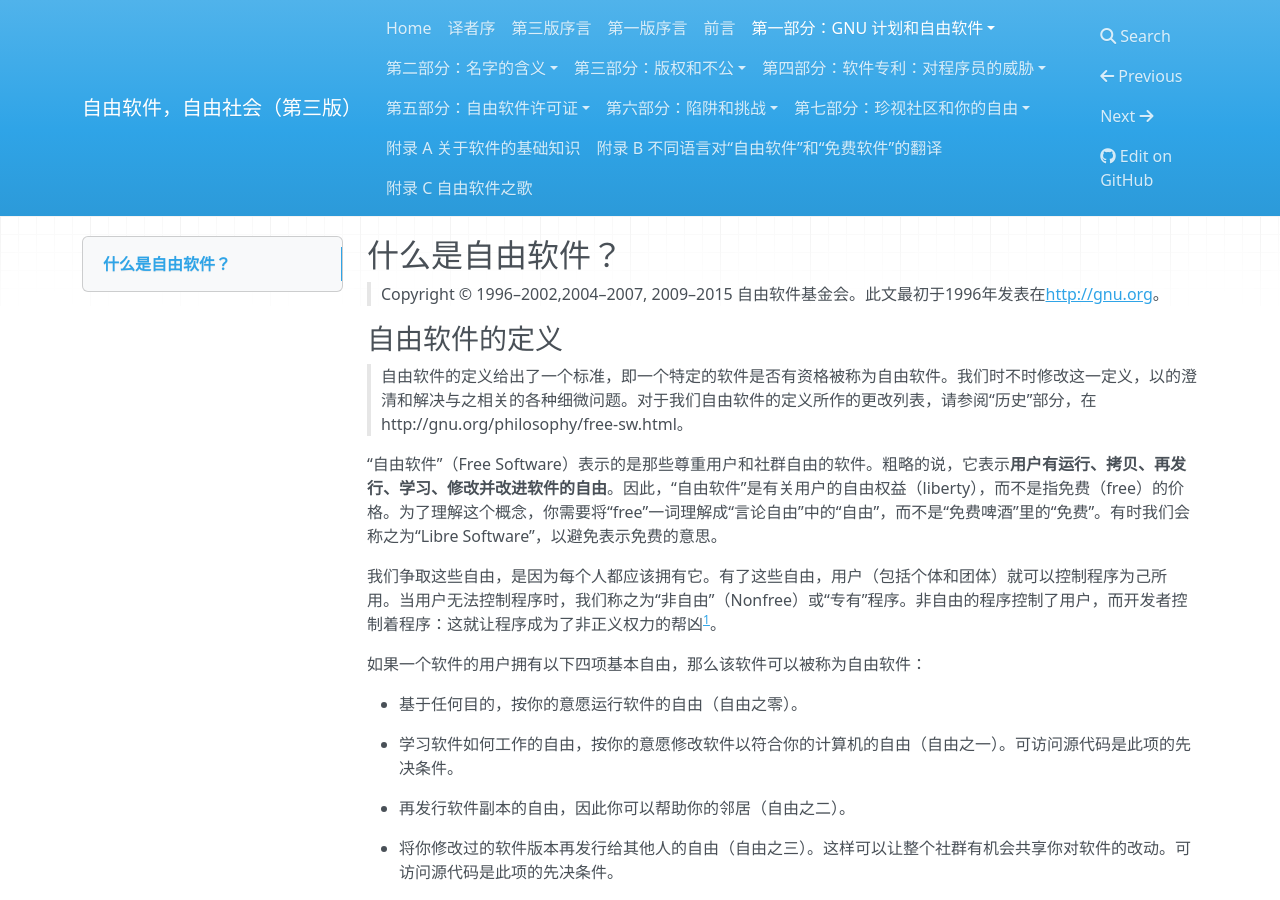
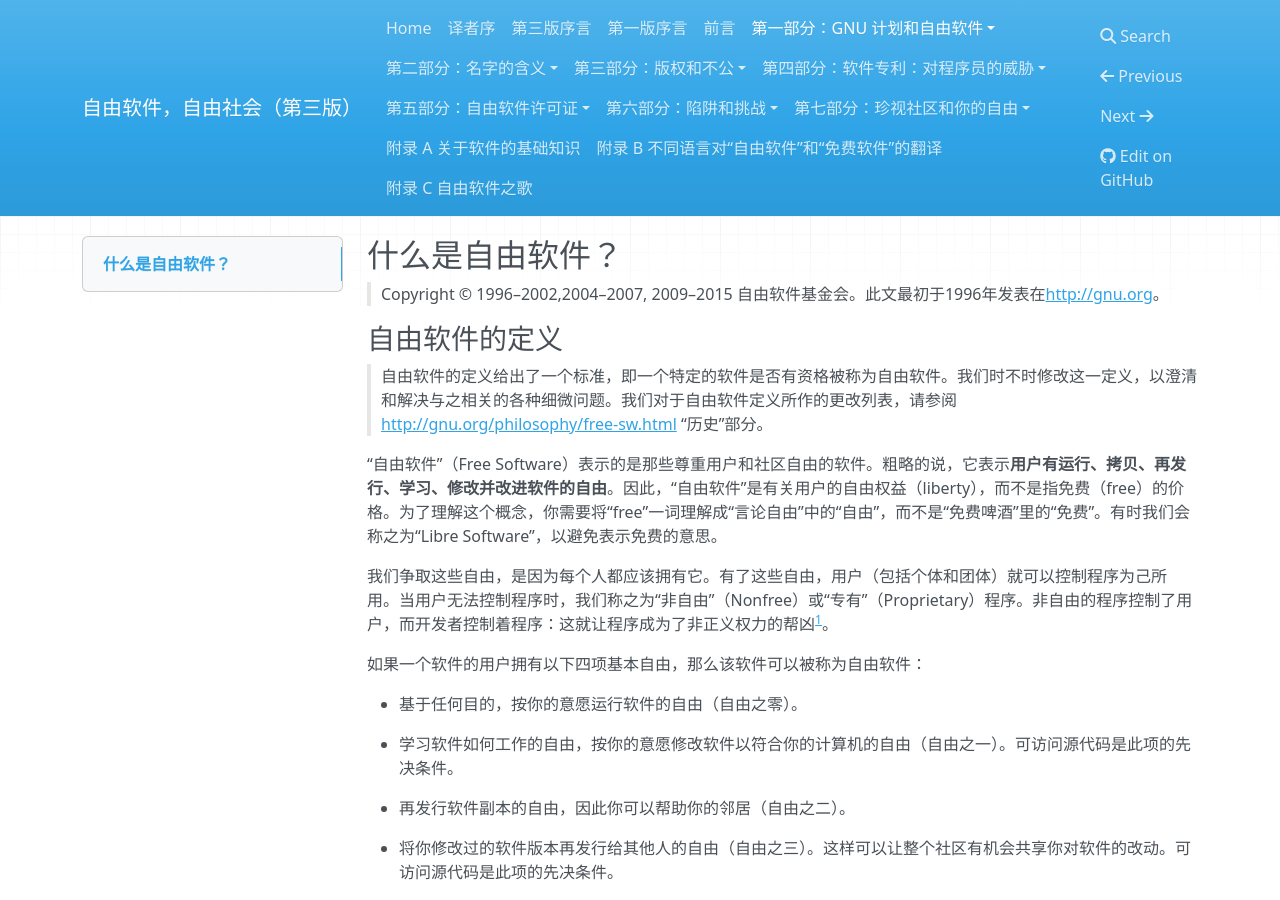
Before and after one commit to beijinglug/fsfs-zh, an MkDocs documentation site: the page built from docs/free-sw.md, in a window 1280 px wide and 900 px high. Built offline with MkDocs 1.6.1, drawn with Linux system fonts in a browser that asks for light colours; nearby versions of some CDN libraries; old or Windows-style settings are respelled for this version of MkDocs; some of the changed text lies outside the part shown.

Commit message:
update free-sw

```diff
--- a/docs/free-sw.md
+++ b/docs/free-sw.md
@@ -4,11 +4,11 @@
 
 ### 自由软件的定义
 
-> 自由软件的定义给出了一个标准，即一个特定的软件是否有资格被称为自由软件。我们时不时修改这一定义，以的澄清和解决与之相关的各种细微问题。对于我们自由软件的定义所作的更改列表，请参阅“历史”部分，在http://gnu.org/philosophy/free-sw.html。
+> 自由软件的定义给出了一个标准，即一个特定的软件是否有资格被称为自由软件。我们时不时修改这一定义，以澄清和解决与之相关的各种细微问题。我们对于自由软件定义所作的更改列表，请参阅 <http://gnu.org/philosophy/free-sw.html> “历史”部分。
 
-“自由软件”（Free Software）表示的是那些尊重用户和社群自由的软件。粗略的说，它表示**用户有运行、拷贝、再发行、学习、修改并改进软件的自由**。因此，“自由软件”是有关用户的自由权益（liberty），而不是指免费（free）的价格。为了理解这个概念，你需要将“free”一词理解成“言论自由”中的“自由”，而不是“免费啤酒”里的“免费”。有时我们会称之为“Libre Software”，以避免表示免费的意思。
+“自由软件”（Free Software）表示的是那些尊重用户和社区自由的软件。粗略的说，它表示**用户有运行、拷贝、再发行、学习、修改并改进软件的自由**。因此，“自由软件”是有关用户的自由权益（liberty），而不是指免费（free）的价格。为了理解这个概念，你需要将“free”一词理解成“言论自由”中的“自由”，而不是“免费啤酒”里的“免费”。有时我们会称之为“Libre Software”，以避免表示免费的意思。
 
-我们争取这些自由，是因为每个人都应该拥有它。有了这些自由，用户（包括个体和团体）就可以控制程序为己所用。当用户无法控制程序时，我们称之为“非自由”（Nonfree）或“专有”程序。非自由的程序控制了用户，而开发者控制着程序：这就让程序成为了非正义权力的帮凶[^1]。
+我们争取这些自由，是因为每个人都应该拥有它。有了这些自由，用户（包括个体和团体）就可以控制程序为己所用。当用户无法控制程序时，我们称之为“非自由”（Nonfree）或“专有”（Proprietary）程序。非自由的程序控制了用户，而开发者控制着程序：这就让程序成为了非正义权力的帮凶[^1]。
 
 如果一个软件的用户拥有以下四项基本自由，那么该软件可以被称为自由软件：
 
@@ -18,7 +18,7 @@
 
 -   再发行软件副本的自由，因此你可以帮助你的邻居（自由之二）。
 
--   将你修改过的软件版本再发行给其他人的自由（自由之三）。这样可以让整个社群有机会共享你对软件的改动。可访问源代码是此项的先决条件。
+-   将你修改过的软件版本再发行给其他人的自由（自由之三）。这样可以让整个社区有机会共享你对软件的改动。可访问源代码是此项的先决条件。
 
 如果一个软件可以充分授予用户所有这些自由，它就是自由软件，否则就是非自由软件。即使我们可以依据它们与自由有多大的差异来区分不同的非自由发行方式，我们依然认为这些非自由软件是不道德的。
 
```
Also changed, not shown: other parts of docs/free-sw.md (+5 -4 lines).
